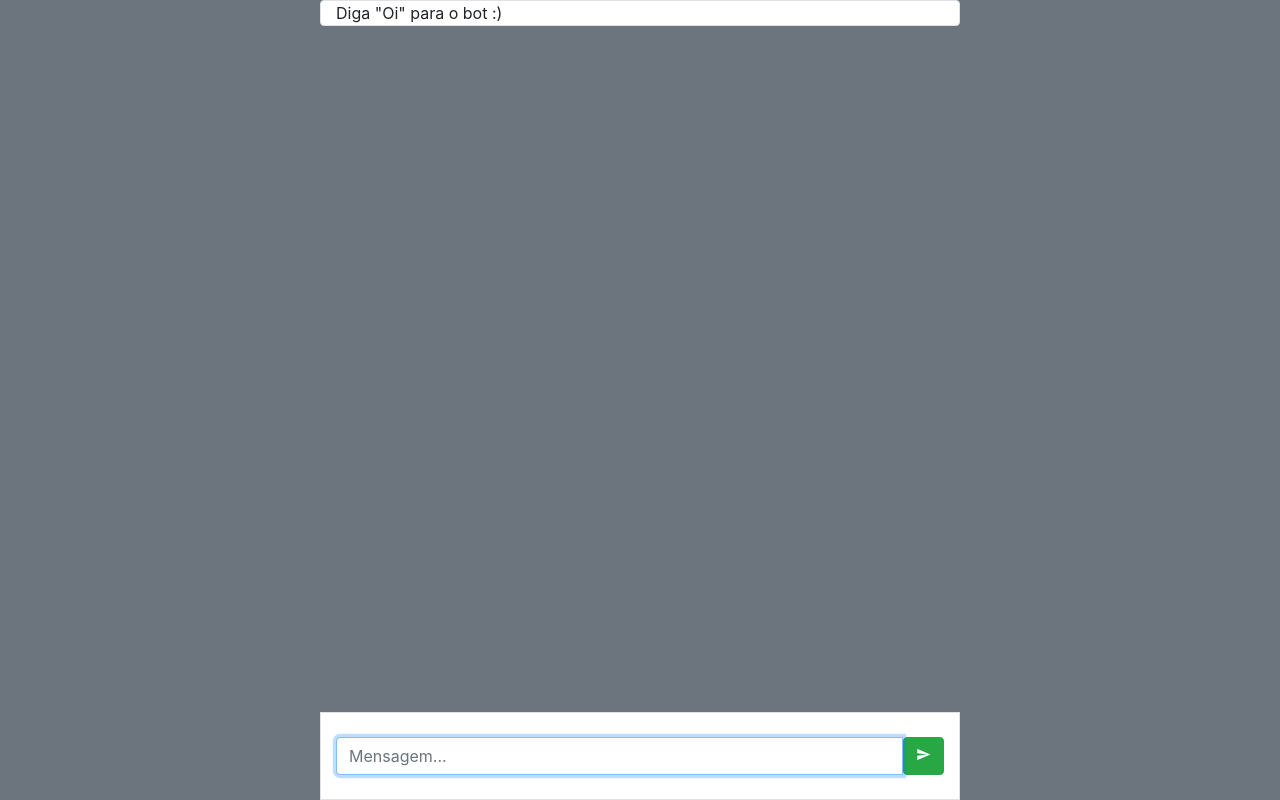
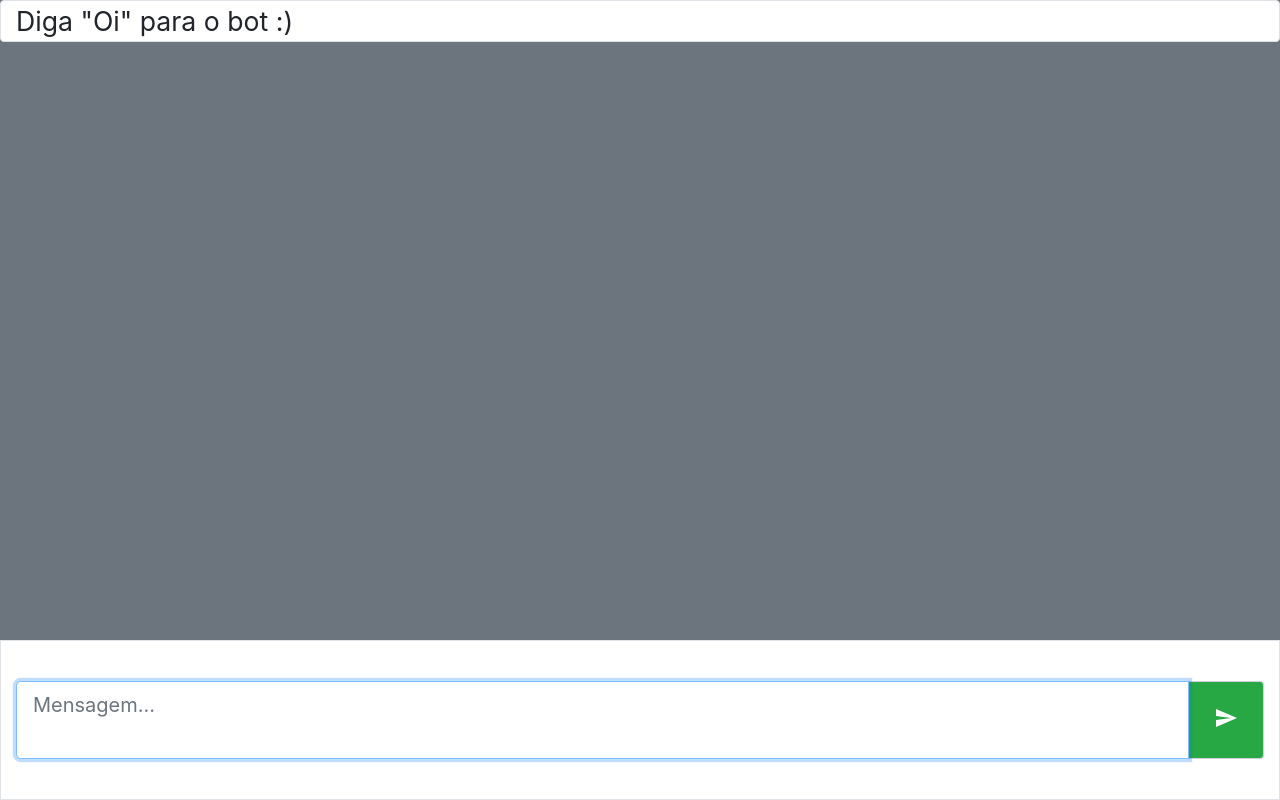
Before and after one commit to vitorassis/chatbot, a Python web app: template app/templates/index.html in a window 1280 px wide. Run offline with Jinja, Linux system fonts and the light colour scheme; the template is opened without the code that fills it, so the values that code supplies are empty; some libraries are stand-ins or nearby versions.

Commit message:
modified:   app/templates/index.html 	modified:   db.sqlite3 	modified:   db.sqlite3-shm 	modified:   db.sqlite3-wal

```diff
--- a/app/templates/index.html
+++ b/app/templates/index.html
@@ -6,19 +6,21 @@
         <link rel="stylesheet" href="{{url_for('static', filename='css/bootstrap.min.css')}}">
         <link href="https://fonts.googleapis.com/icon?family=Material+Icons" rel="stylesheet">
     </head>
-    <body class="bg-secondary">
+    <body class="bg-secondary" style="font-size:20pt">
 
-        <div id="talk" class='container col-md-6 border rounded bg-white' style="height: auto;">
+        <div id="talk" class='container col-md-12 border rounded bg-white' style="height: auto; width: 100wv">
             Diga "Oi" para o bot :)
             <div class="row">
-                <div class="mx-auto col-md-6 border fixed-bottom  bg-white">
+                <div class="mx-auto col-md-12 border fixed-bottom  bg-white">
                     <form onsubmit="conversation()">
                         <div class="form-group col-md" style="display:inline;">
                             <div class="input-group">
-                                <input type="text" autofocus class="form-control input-lg" id="texto" placeholder="Mensagem...">
-                                <span class="input-group-btn">
-                                    <button class="btn btn-success" type="submit" id="submit"><i class="material-icons" style="font-size:15px">send</i></button>
-                                </span>
+                                <textarea type="text" autofocus class="form-control form-control-lg" id="texto" placeholder="Mensagem..." style="overflow:auto;resize:none"></textarea>
+                                <div class="input-group-btn input-group-append">
+                                    <span class="input-group-text bg-success">
+                                        <button class="btn btn-success form-control-lg" type="submit" id="submit"><i class="material-icons">send</i></button>
+                                    </span>
+                                </div>
                             </div>
                         </div>
                     </form>
```
Also changed, not shown: db.sqlite3, 2 other files.
